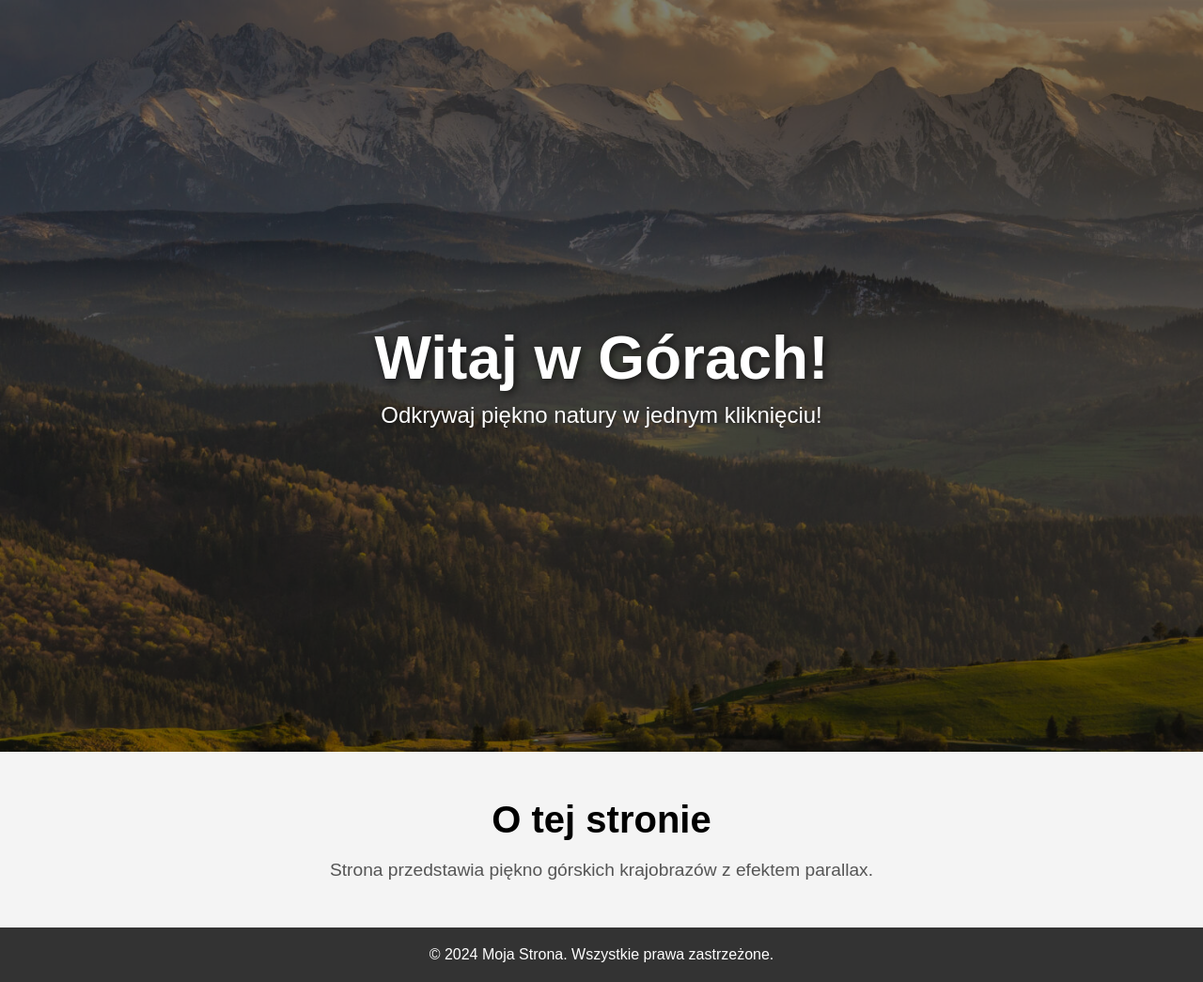
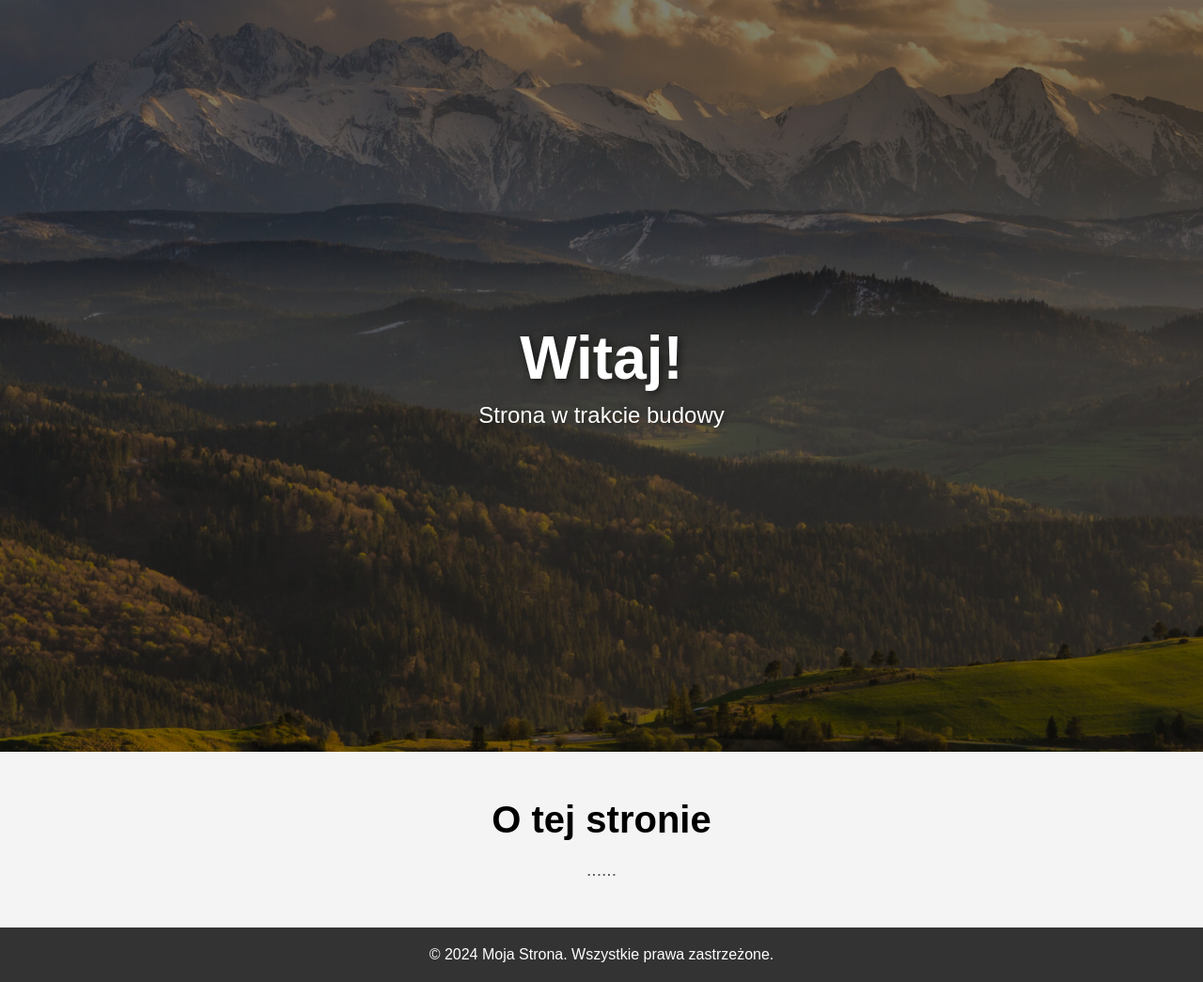
Before and after one commit to Deerion/Deerion.github.io, a plain HTML site: page index.html in a window 1280 px wide. Shown: the whole page at 94% size. Drawn offline with Linux system fonts and the light colour scheme.

Commit message:
Update index.html

```diff
--- a/index.html
+++ b/index.html
@@ -1,22 +1,22 @@
-<!DOCTYPE html>
+ <!DOCTYPE html>
 <html lang="pl">
 <head>
     <meta charset="UTF-8">
     <meta name="viewport" content="width=device-width, initial-scale=1.0">
-    <title>Moja Strona z Górskim Tłem</title>
+    <title>Strona Deerion</title>
     <link rel="stylesheet" href="styles.css">
 </head>
 <body>
     <header>
         <div class="header-content">
-            <h1>Witaj w Górach!</h1>
-            <p>Odkrywaj piękno natury w jednym kliknięciu!</p>
+            <h1>Witaj!</h1>
+            <p>Strona w trakcie budowy</p>
         </div>
     </header>
 
     <section class="info">
         <h2>O tej stronie</h2>
-        <p>Strona przedstawia piękno górskich krajobrazów z efektem parallax.</p>
+        <p>......</p>
     </section>
 
     <footer>
```
